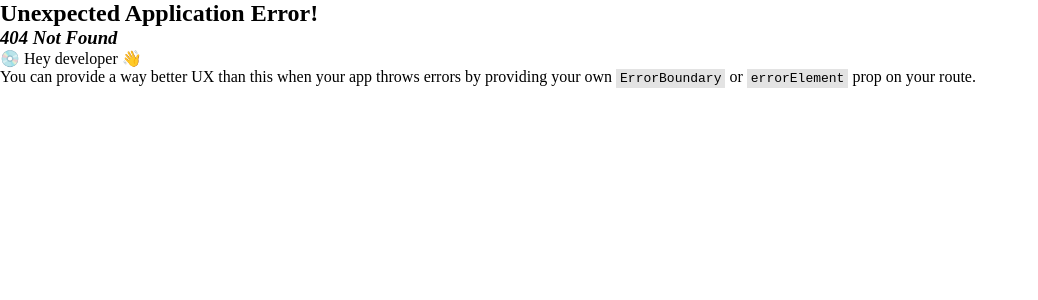
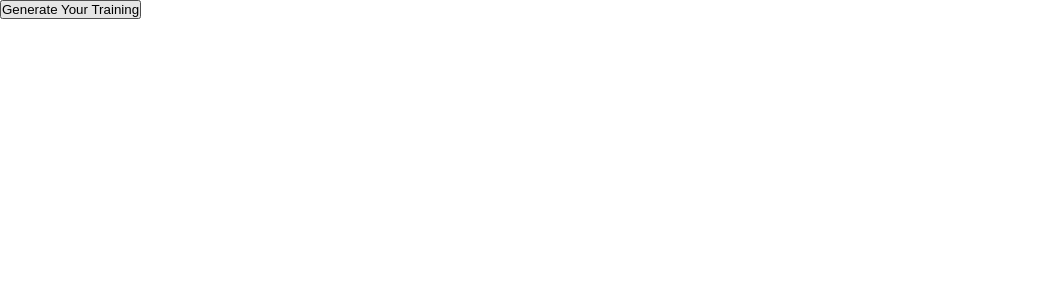
Before and after one commit to Pelani2/FitLab, a React (Create React App) app: page /personaltrainingpage in a window 1280 px wide. Before the commit this address had no page. Shown: the top 300 px of the page, without its empty margins (0-1038 px from the left). Built offline with nearby package versions, Linux system fonts and the light colour scheme.

Commit message:
added some functionalities for training page

```diff
--- a/src/pages/infoPage/InfoPage.js
+++ b/src/pages/infoPage/InfoPage.js
@@ -22,32 +22,44 @@ export default function InfoPage() {
                 </h3>
                 <ul>
                     <li>
-                        <Link>
+                        <Link
+                            to="/personaltrainingpage"
+                        >
                             Personal Training
                         </Link>
                     </li>
                     <li>
-                        <Link>
+                        <Link
+                            to="/groupfitnesspage"
+                        >
                             Group Fitness Classes
                         </Link>
                     </li>
                     <li>
-                        <Link>
+                        <Link
+                            to="/strengthandconditioningpage"
+                        >
                             Strength and Conditioning
                         </Link>
                     </li>
                     <li>
-                        <Link>
+                        <Link
+                            to="/cardiovasculartrainingpage"
+                        >
                             Cardiovascular Training
                         </Link>
                     </li>
                     <li>
-                        <Link>
+                        <Link
+                            to="/yogapilatespage"
+                        >
                             Yoga and Pilates
                         </Link>
                     </li>
                     <li>
-                        <Link>
+                        <Link
+                            to="/nutritioncounselingpage"
+                        >
                             Nutrition Counseling
                         </Link>
                     </li>
--- /dev/null
+++ b/src/pages/personalTrainingPage/PersonalTrainingPage.js
@@ -0,0 +1,76 @@
+import React, { useState } from "react";
+import "../../styles/PersonalTrainingPageStyles.css";
+
+export default function PersonalTrainingPage() {
+    const [trainingName, setTrainingName] = useState("");
+    const [buttonClicked, setButtonClicked] = useState(false);
+
+    const generateTraining = () => {
+        const trainings = [
+            {
+                name: "Strength & Conditioning",
+                description: "Build strenth and improve overall conditioning through variety of exercises and techniques",
+                duration: "60 minutes",
+                intensity: "High",
+            },
+            {
+                name: "HIIT Circuit",
+                description: "Experience a high-intensity interval training (HIIT) workout that targets multiple muscle groups for maximum calorie burn.",
+                duration: "45 minutes",
+                intensity: "Very high",
+            },
+            {
+                name: "Yoga Flow & Flexibility Class",
+                description: "Experience a dynamic yoga practice that combines fluid movements and breathwork to improve flexibility, strength, and balance. This class focuses on enhancing body awareness and promoting a sense of inner calm and relaxation.",
+                duration: "60 minutes",
+                intensity: "Moderate",
+            },
+            {
+                name: "Core Power Pilates",
+                description: "Engage your core and strengthen your entire body with Core Power Pilates. This class combines Pilates exercises with a focus on building core strength, improving posture, and enhancing flexibility. Develop long, lean muscles and improve overall body stability.",
+                duration: "45 minutes",
+                intensity: "Moderate",
+            },
+            {
+                name: "Cardio Kickboxing Workout",
+                description: "Get ready to sweat and unleash your inner fighter with a high-energy cardio kickboxing workout. This class combines martial arts-inspired moves, punches, and kicks to provide an intense full-body workout. Improve cardiovascular endurance, coordination, and strength while having fun.",
+                duration: "60 minutes",
+                intensity: "High",
+            },
+        ];
+
+        const randomIndex = Math.floor(Math.random() * trainings.length);
+        const randomTraining = trainings[randomIndex];
+
+        setTrainingName(randomTraining);
+        setButtonClicked(true);
+    };
+
+    return(
+        <div>
+            <button
+                onClick={generateTraining}
+                className="generate-button"
+                disabled={buttonClicked}
+            >
+                Generate Your Training
+            </button>
+            {trainingName && (
+                <div className="training-info" >
+                    <h2>
+                        {trainingName.name}
+                    </h2>
+                    <p>
+                        {trainingName.description}
+                    </p>
+                    <p>
+                        Duration: {trainingName.duration}
+                    </p>
+                    <p>
+                        Intensity: {trainingName.intensity}
+                    </p>
+                </div>
+            )}
+        </div>
+    );
+}
--- a/src/routes/AppRoutes.js
+++ b/src/routes/AppRoutes.js
@@ -12,6 +12,7 @@ import ContentGuidePage from "../pages/contentGuidePage/ContentGuidePage";
 import TermsOfUsePage from "../pages/termsOfUsePage/TermsOfUsePage";
 import JobsPage from "../pages/jobsPage/JobsPage";
 import ApplyNowPage from "../pages/applyNowPage/ApplyNowPage";
+import PersonalTrainingPage from "../pages/personalTrainingPage/PersonalTrainingPage";
 
 const AppRoutes = createBrowserRouter([
     {
@@ -61,6 +62,10 @@ const AppRoutes = createBrowserRouter([
     {
         path: "/applynowpage",
         element: <ApplyNowPage />
+    },
+    {
+        path: "/personaltrainingpage",
+        element: <PersonalTrainingPage />
     }
 ]);
 
```
Also changed, not shown: src/styles/PersonalTrainingPageStyles.css (added).
